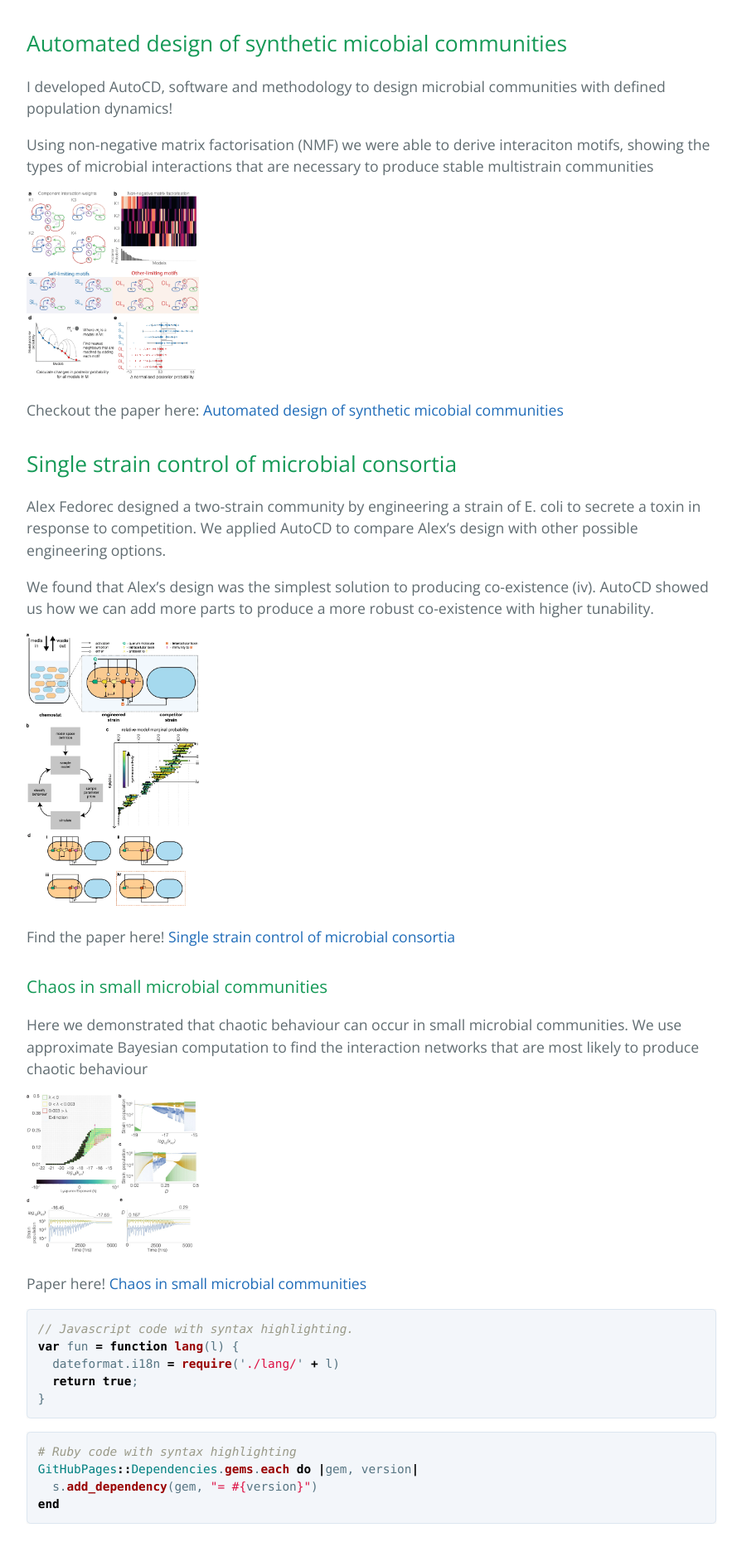
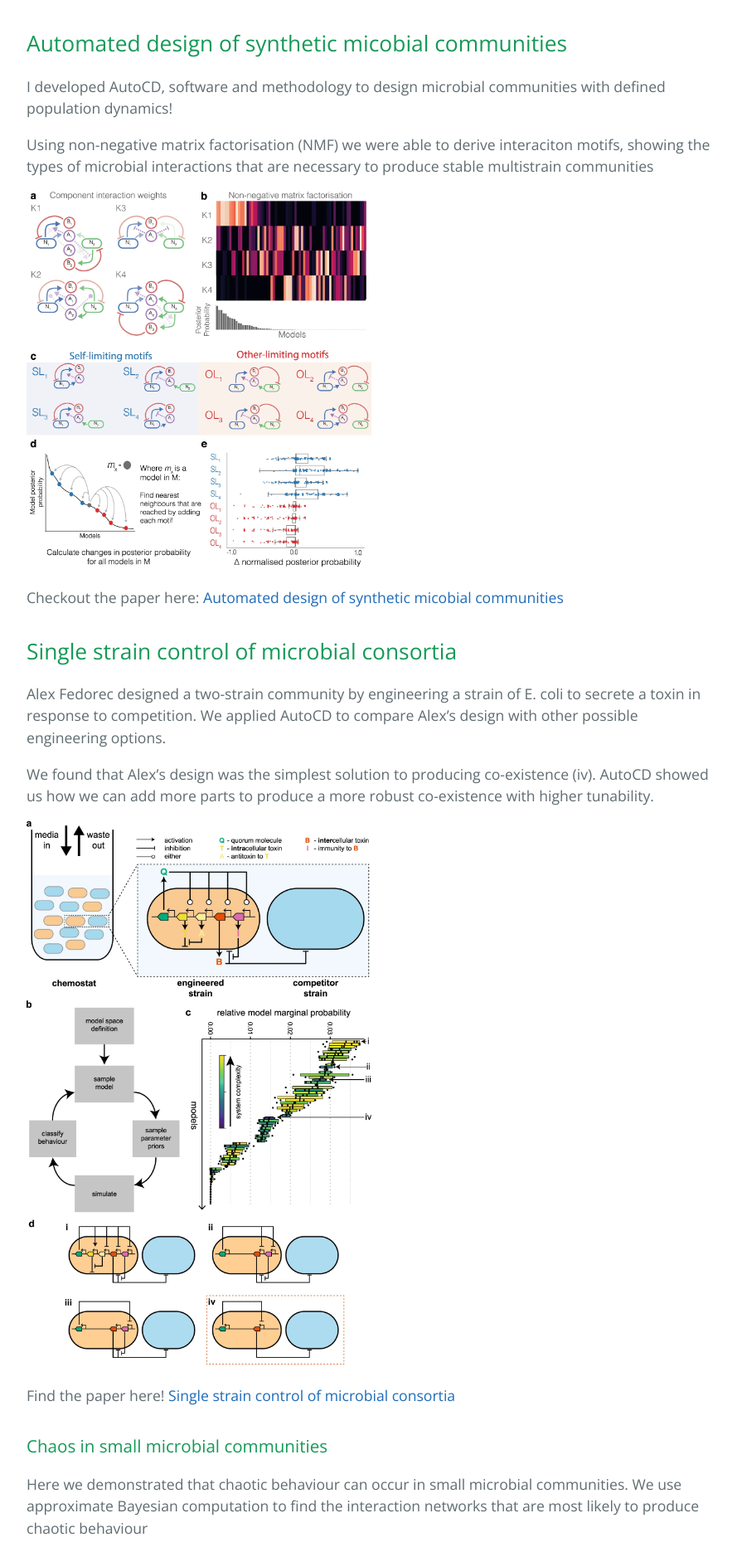
Before and after one commit to behzadk/behzadk.github.io, a Jekyll site: the page built from index.md, in a window 1280 px wide. Shown: the part 645-2516 px from the top of the page at 83% size, without its empty margins (192-1087 px from the left). Built offline with Jekyll 4.4.1, drawn with Linux system fonts in a browser that asks for light colours; the repository's description, which GitHub fills in, is left out.

Commit message:
image alignment

```diff
--- a/index.md
+++ b/index.md
@@ -22,7 +22,7 @@ Using non-negative matrix factorisation (NMF) we were able to derive interaciton
 <!-- ![NMF shows cool stuff](/assets/images/41467_2020_20756_Fig3_HTML.png.webp) -->
 
 
-<img src="/assets/images/41467_2020_20756_Fig3_HTML.png.webp" width="25%" height="25%">
+<img src="/assets/images/41467_2020_20756_Fig3_HTML.png.webp" class="centerImage" width="50%" height="50%">
 
 Checkout the paper here: [Automated design of synthetic micobial communities](https://www.nature.com/articles/s41467-020-20756-2)
 
@@ -34,7 +34,7 @@ We found that Alex's design was the simplest solution to producing co-existence
 
 
 
-<img src="/assets/images/41467_2021_22240_Fig9_HTML.png.webp" width="25%" height="25%">
+<img src="/assets/images/41467_2021_22240_Fig9_HTML.png.webp" class="centerImage" width="50%" height="50%">
 
 Find the paper here! [Single strain control of microbial consortia](https://www.nature.com/articles/s41467-021-22240-x#Sec2)
 
@@ -43,7 +43,7 @@ Here we demonstrated that chaotic behaviour can occur in small microbial communi
 
 <!-- ![NMF shows cool stuff](/assets/images/F4.large.jpg) -->
 
-<img src="/assets/images/F4.large.jpg" width="25%" height="25%">
+<img src="/assets/images/F4.large.jpg" class="centerImage" width="50%" height="50%">
 
 Paper here! [Chaos in small microbial communities](https://www.biorxiv.org/content/10.1101/2021.09.06.459097v1.abstract)
 
```
